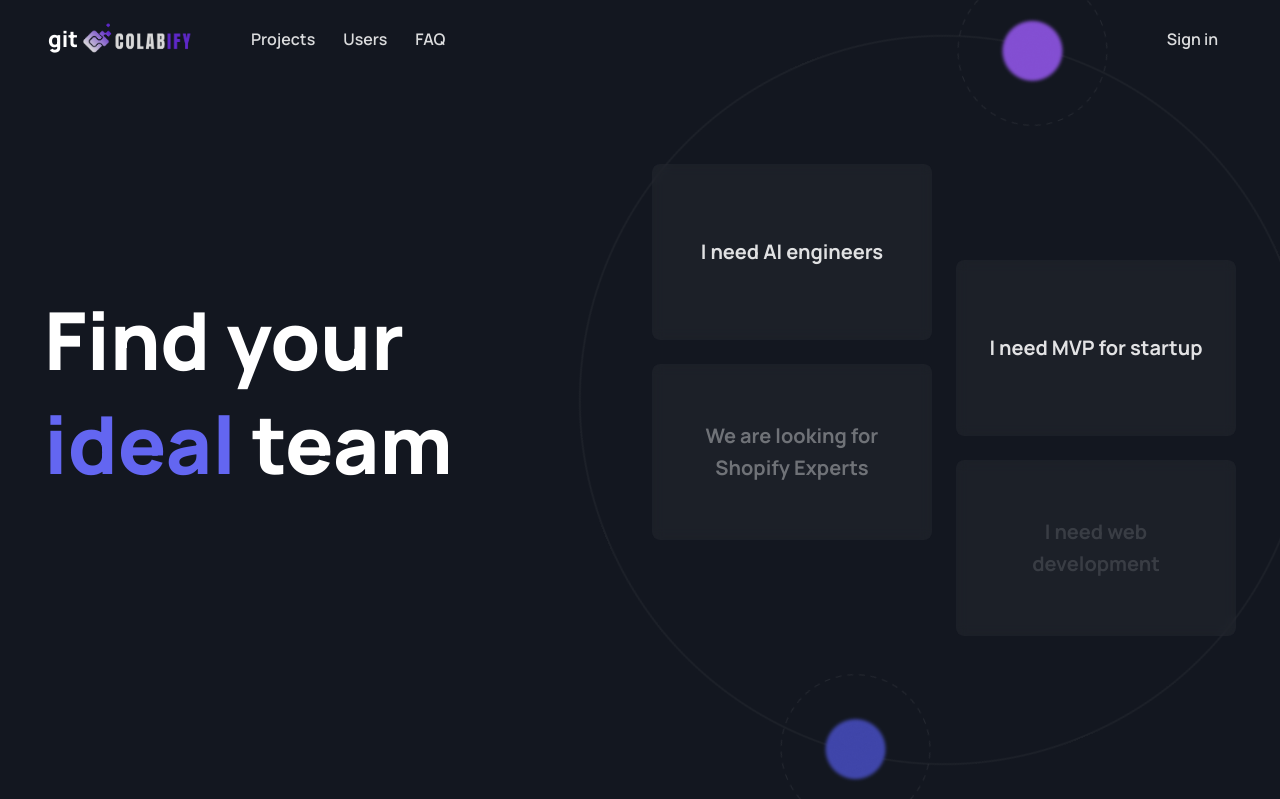
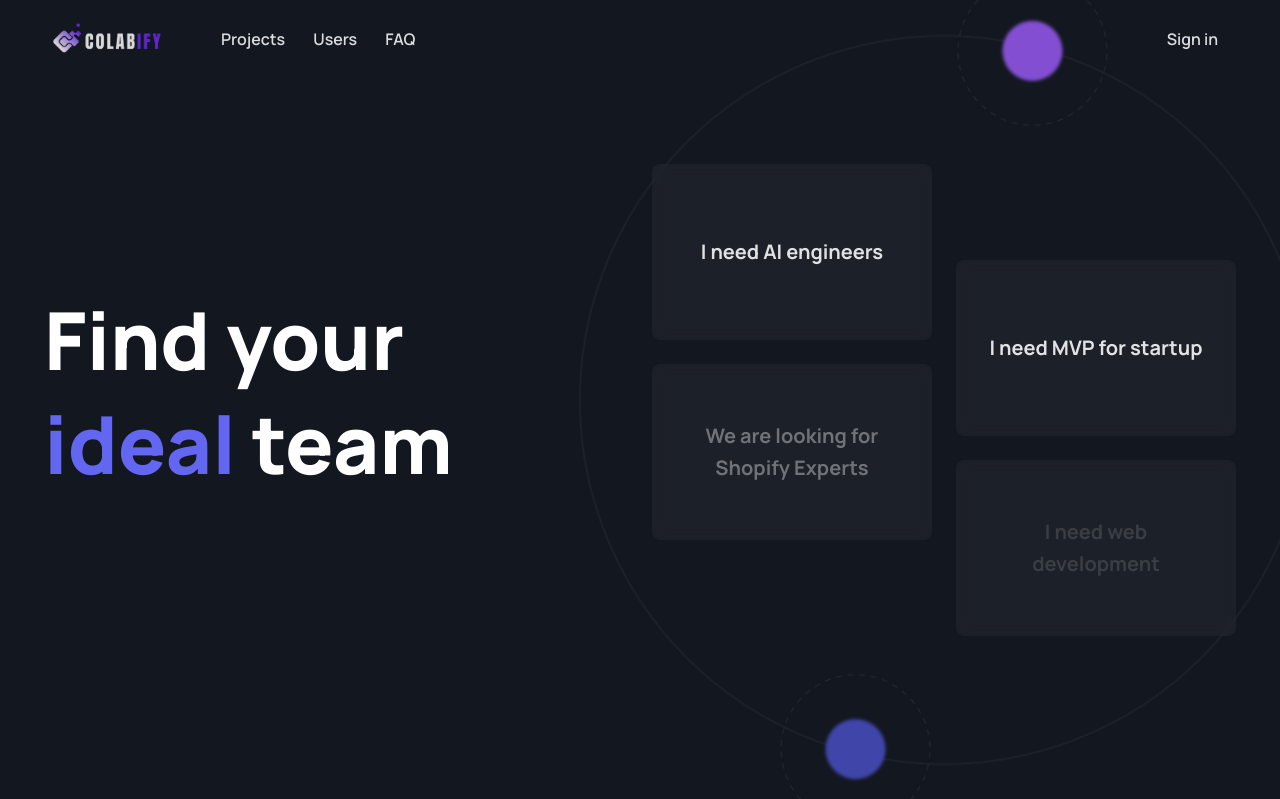
Before and after one commit to dariagridina/hackathon_swps, a Django app: page / in a window 1280 px wide. Shown: the top 799 px of the page. Run offline with Django 4.2, Linux system fonts and the light colour scheme; data that the repository does not hold is empty; some libraries are stand-ins or nearby versions.

Commit message:
Fuck my life2

```diff
--- a/templates/components/navbar.html
+++ b/templates/components/navbar.html
@@ -2,7 +2,7 @@
 
 <nav class="header navbar navbar-expand-lg navbar-sticky {{ navbar_tag }}">
     <div class="container px-3">
-        <a href="{% url "home" %}" class="navbar-brand pe-3">git
+        <a href="{% url "home" %}" class="navbar-brand pe-3">
             <img src="{% static "images/logo.png" %}" width="47" alt="Job site"style="min-width: 120px">
         </a>
         <div id="navbarNav" class="offcanvas offcanvas-end">
```
